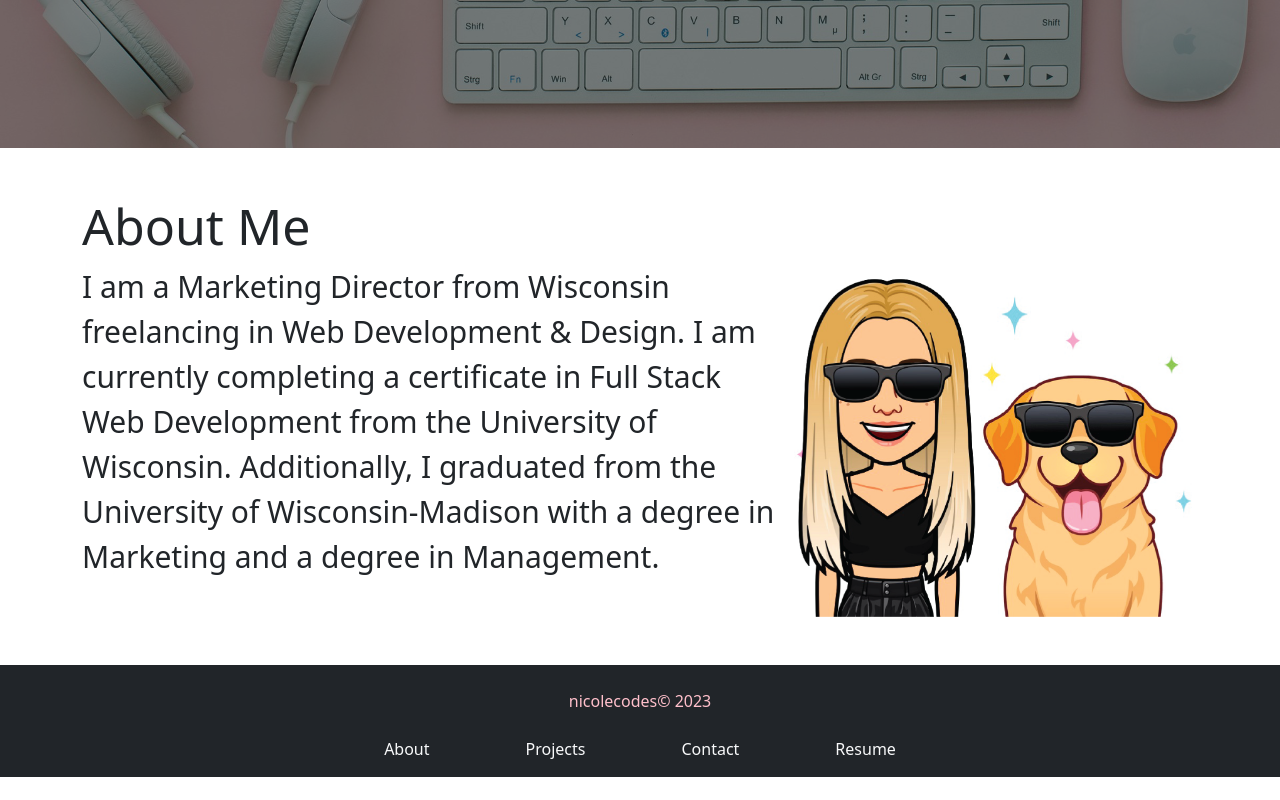
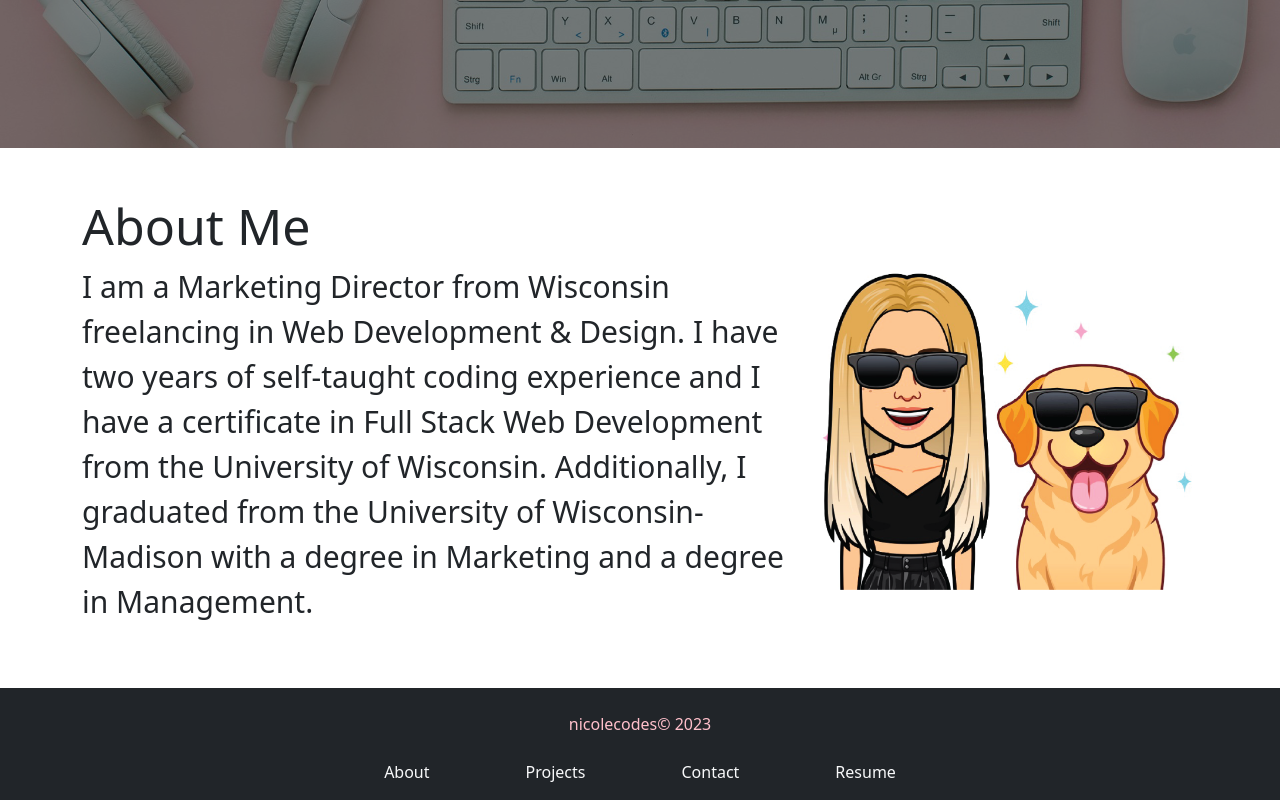
Before and after one commit to nstark12/react-portfolio, a React (Vite) app: page / in a window 1280 px wide. Shown: the part 528-1328 px from the top of the page. Before the commit the page ends 1305 px from the top, so only its background shows below. Built offline with nearby package versions, Linux system fonts and the light colour scheme.

Commit message:
updated bio

```diff
--- a/src/components/About.jsx
+++ b/src/components/About.jsx
@@ -1,22 +1,28 @@
-import img from '../assets/background.png'
+import img from "../assets/background.png";
 const About = () => {
   return (
     <>
       <div className="hero">
-                <h1>Hi...I'm Nicole!</h1>
+        <h1>Hi...I&#39;m Nicole!</h1>
       </div>
       <div className="container about d-flex my-5">
         <div className="about-text">
           <h1>About Me</h1>
-                <p>I am a Marketing Director from Wisconsin freelancing in Web Development & Design. I am currently completing a certificate in Full Stack Web Development from the University of Wisconsin. Additionally, I graduated from the University of Wisconsin-Madison with a degree in Marketing and a degree in Management.</p>
+          <p>
+            I am a Marketing Director from Wisconsin freelancing in Web
+            Development & Design. I have two years of self-taught coding
+            experience and I have a certificate in Full Stack Web Development
+            from the University of Wisconsin. Additionally, I graduated from the
+            University of Wisconsin-Madison with a degree in Marketing and a
+            degree in Management.
+          </p>
         </div>
         <div className="about-img">
           <img src={img} alt="" />
         </div>
-
       </div>
     </>
-    )
-}
+  );
+};
 
-export default About
+export default About;
```
Also changed, not shown: src/main.jsx (+27 -27 lines). Lines whose indentation alone changed are shown as unchanged.
